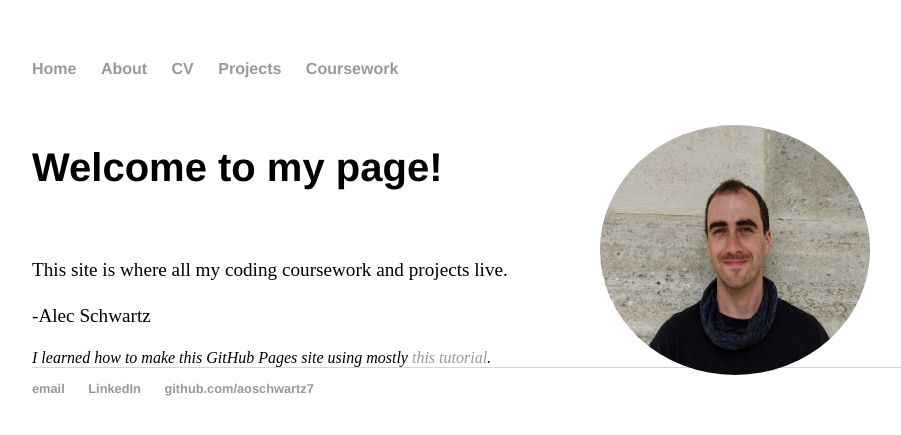
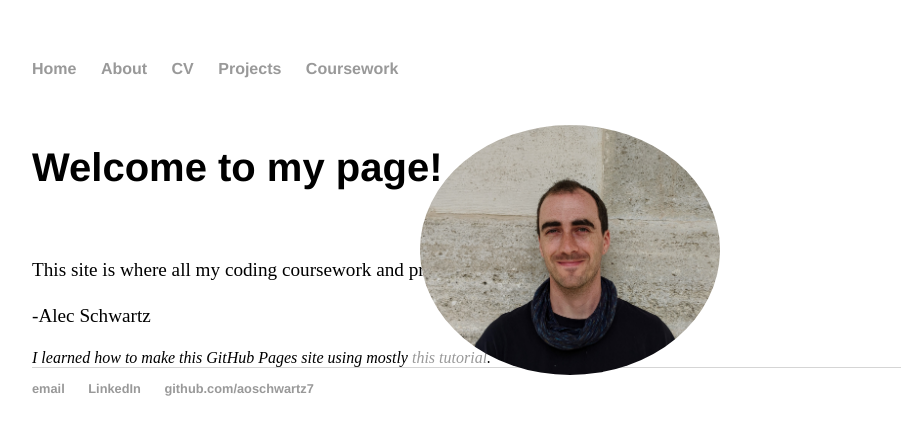
Before and after one commit to aoschwartz7/aoschwartz7.github.io, a Jekyll site: the page built from index.html, in a window 1280 px wide. Shown: the top 435 px of the page, without its empty margins (160-1061 px from the left). Built offline with Jekyll 4.4.1, drawn with Linux system fonts in a browser that asks for light colours.

Commit message:
formatting

```diff
--- a/index.html
+++ b/index.html
@@ -6,8 +6,8 @@
 
 
 <p>
-  <img src="portrait.jpg" alt="me" style="float:right;position:absolute;right:250px;
-  top:125px;width:270px;height:250px;border-radius: 50%;">
+  <img src="portrait.jpg" alt="me" style="float:right;position:absolute;right:400px;
+  top:125px;width:300px;height:250px;border-radius: 50%;">
 This site is where all my coding coursework and projects live.
 </p>
 
```
